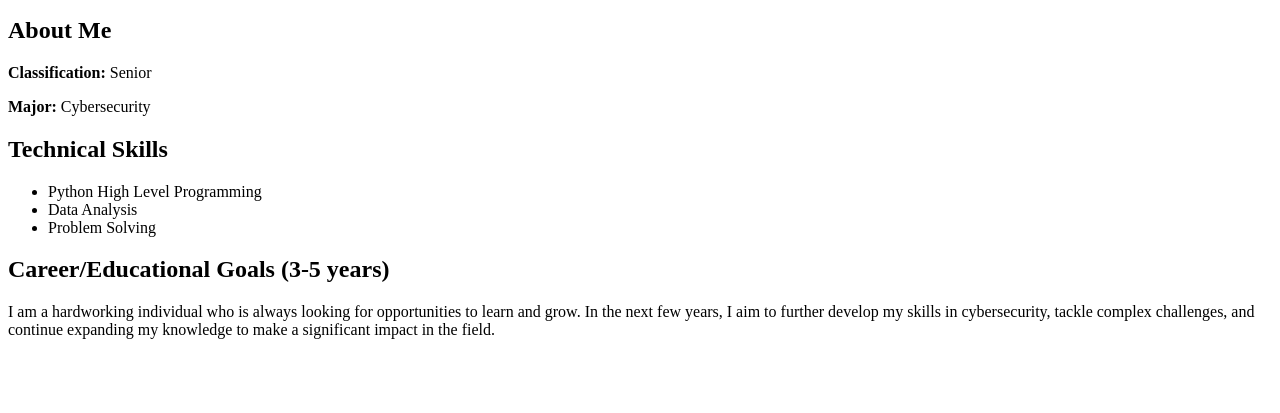
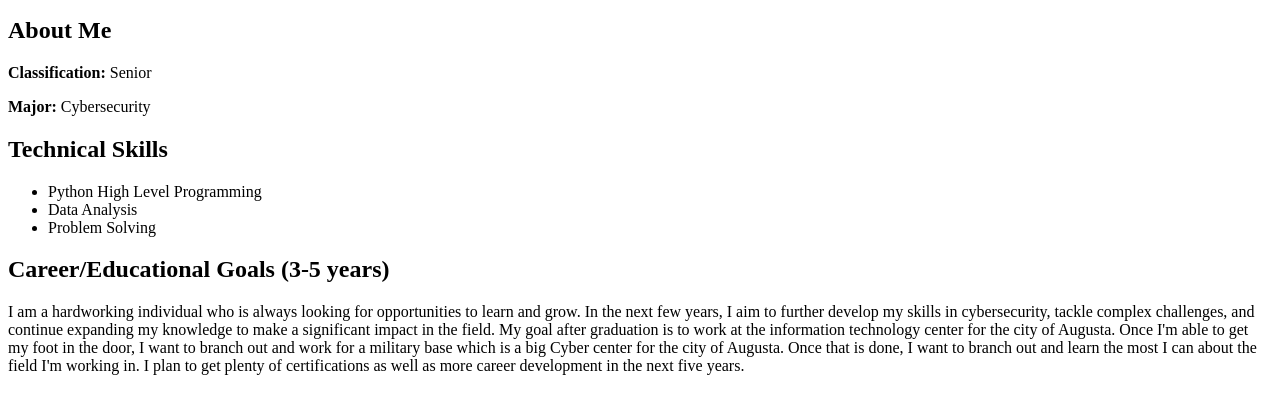
Before and after one commit to MacKWood00/macKs_web_server, a plain HTML site: page index.html in a window 1280 px wide. Shown: the part 271-684 px from the top of the page. Drawn offline with Linux system fonts and the light colour scheme.

Commit message:
Update index.html

```diff
--- a/index.html
+++ b/index.html
@@ -34,7 +34,17 @@
     <!-- Career Goals Section -->
     <section>
         <h2>Career/Educational Goals (3-5 years)</h2>
-        <p>I am a hardworking individual who is always looking for opportunities to learn and grow. In the next few years, I aim to further develop my skills in cybersecurity, tackle complex challenges, and continue expanding my knowledge to make a significant impact in the field.</p>
+        <p>
+            I am a hardworking individual who is always looking for opportunities to learn and grow.
+            In the next few years, I aim to further develop my skills in cybersecurity, tackle complex challenges,
+            and continue expanding my knowledge to make a significant impact in the field. My goal after graduation
+            is to work at the information technology center for the city of Augusta. Once I'm able to get my foot in the door,
+            I want to branch out and work for a military base which is a big Cyber center for the city of Augusta. Once that is done,
+            I want to branch out and learn the most I can about the field I'm working in. I plan to get plenty of certifications as
+            well as more career development in the next five years.
+
+
+        </p>
     </section>
 
 </body>
```
